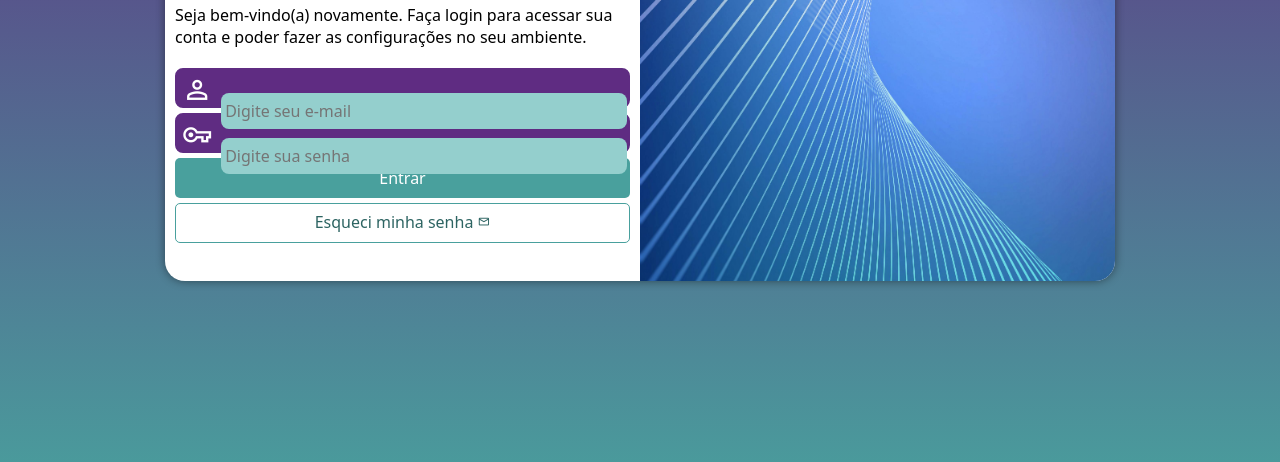
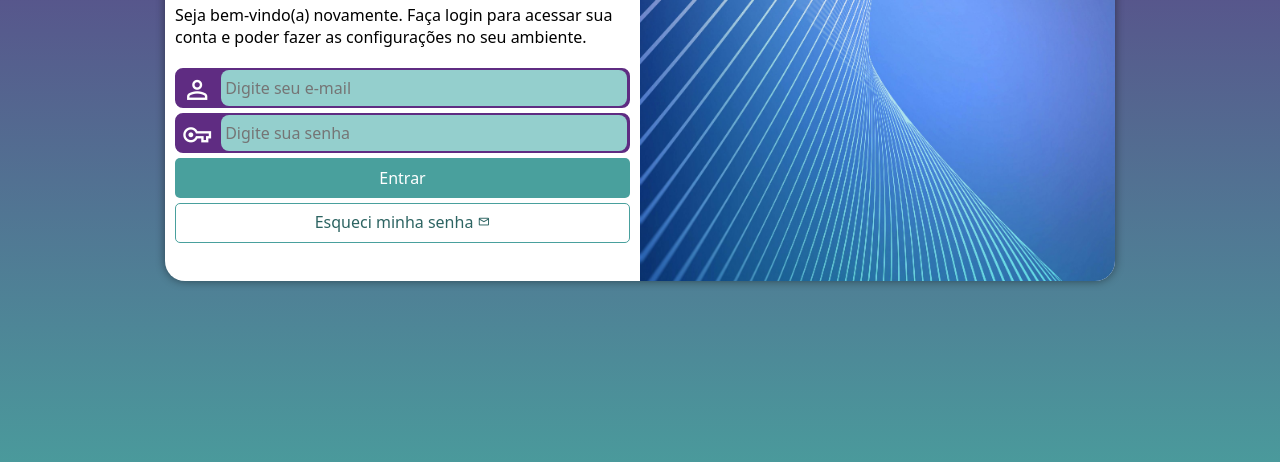
Before and after one commit to davidedduardo/projeto-login, a plain HTML site: page index.html in a window 1280 px wide. Shown: the part 294-756 px from the top of the page. Drawn offline with nearby package versions, Linux system fonts and the light colour scheme.

Commit message:
Update style.css

```diff
--- a/estilos/style.css
+++ b/estilos/style.css
@@ -90,7 +90,7 @@ div.campo > input {
     border: 0px;
     border-radius: 8px;
     padding: 4px;
-    transform: translateY(12px);
+    transform: translateY(-11px);
 }
 div.campo > input:focus-within {
     background-color: white;
```
